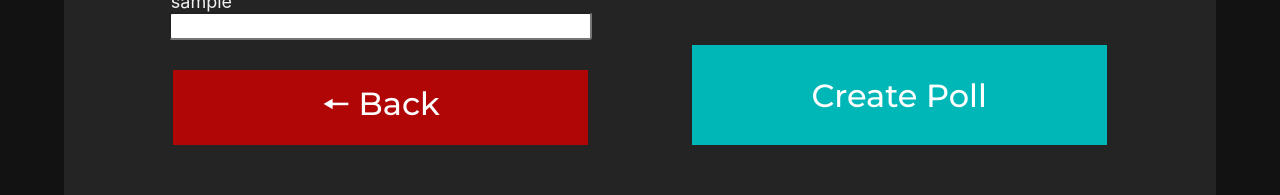
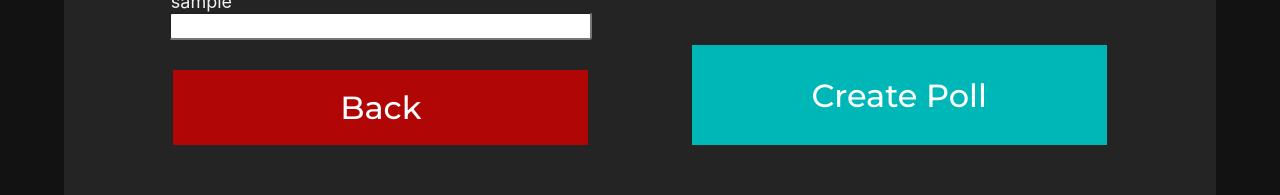
Before and after one commit to SeresP99/Thesis, a React (Create React App) app in the folder frontend/: page /create in a window 1280 px wide. Shown: the part 424-619 px from the top of the page. Built offline with nearby package versions, Linux system fonts and the light colour scheme.

Commit message:
feat(frontend/createpoll): add poll creation api request

```diff
--- a/frontend/src/components/CreatePoll.jsx
+++ b/frontend/src/components/CreatePoll.jsx
@@ -9,6 +9,7 @@ import CreatePollPage, {
 import {useNavigate} from "react-router-dom";
 import React, { useState } from 'react';
 import DateTimePicker from 'react-datetime-picker';
+import Axios from 'axios'
 
 function CreatePoll() {
 
@@ -17,8 +18,20 @@ function CreatePoll() {
 
     const navigate = useNavigate();
 
+    const [title, onChangeTitle] = useState("");
+    const [description, onChangeDescription] = useState("");
     const [startDate, onChangeStart] = useState();
     const [endDate, onChangeEnd] = useState();
+
+    const FormSubmit = (e) => {
+        e.preventDefault();
+        const obj = {title, description, startDate, endDate};
+        Axios.post("http://localhost:4000/createPoll", obj, {
+            headers: {
+                "x-access-token": localStorage.getItem("token")
+            }
+        })
+    }
 
     const BackToProfile = () => {
         navigate("/profile");
@@ -27,16 +40,16 @@ function CreatePoll() {
     return (
         <CreatePollPage>
             <ElevatedCard>
-                <CreatePollForm>
+                <CreatePollForm onSubmit={FormSubmit}>
 
                     <CreateFormColumn>
                         <TextInputFieldName style={{fontSize: "25px"}}>Title:</TextInputFieldName>
-                        <TextInput type="text"></TextInput>
+                        <TextInput type="text" onChange={e => onChangeTitle(e.target.value)} value={title}></TextInput>
                         <TextInputFieldName>Description:</TextInputFieldName>
-                        <MultiLineTextInput></MultiLineTextInput>
+                        <MultiLineTextInput onChange={e => onChangeDescription(e.target.value)} value={description}></MultiLineTextInput>
                         <TextInputFieldName>sample</TextInputFieldName>
                         <TextInput type="text"></TextInput>
-                        <BackButton onClick={BackToProfile}>🠔 Back</BackButton>
+                        <BackButton onClick={BackToProfile}>Back</BackButton>
                     </CreateFormColumn>
 
                     <CreateFormColumn>
@@ -44,7 +57,7 @@ function CreatePoll() {
                         <DateTimePicker onChange={onChangeEnd} value={endDate}></DateTimePicker>
                         <TextInput type="text"></TextInput>
                         <TextInput type="text"></TextInput>
-                        <CreatePollButton type="submit"> Create Poll</CreatePollButton>
+                        <CreatePollButton type="submit">Create Poll</CreatePollButton>
                     </CreateFormColumn>
 
                 </CreatePollForm>
```
